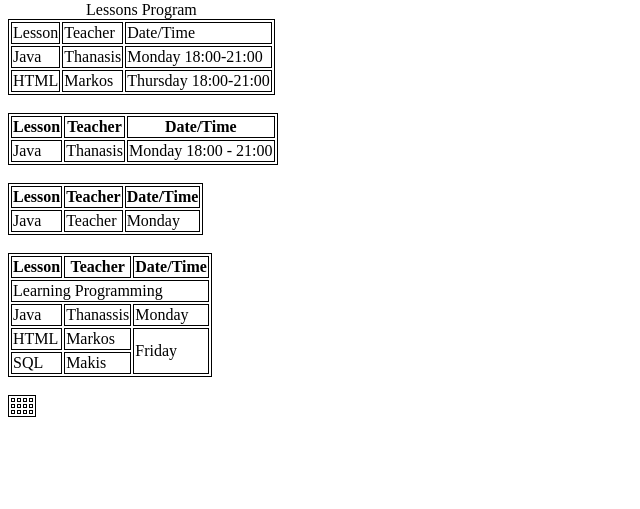
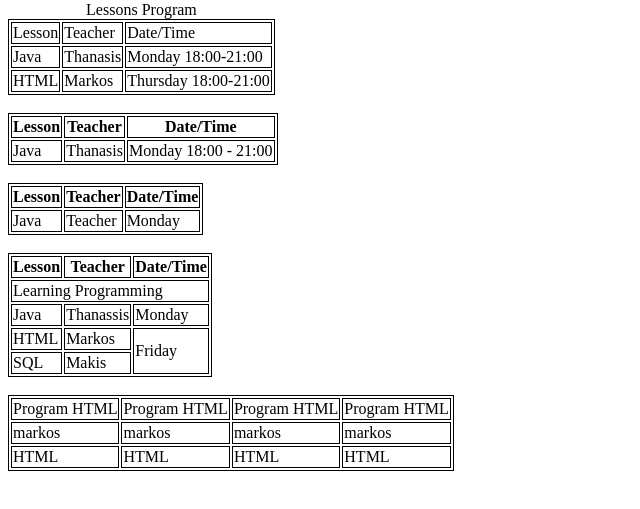
Before and after one commit to testhypo/CodingFactory9-web, a plain HTML site: page ch1/tables.html in a window 1280 px wide. Shown: the part 79-588 px from the top of the page, without its empty margins (0-640 px from the left). Drawn offline with Linux system fonts and the light colour scheme.

Commit message:
chore: add some data to table

```diff
--- a/ch1/tables.html
+++ b/ch1/tables.html
@@ -104,24 +104,28 @@
     <!-- table>tr*3>td*4 -->
     <table>
         <tr>
-            <td></td>
-            <td></td>
-            <td></td>
-            <td></td>
+            <td>Program HTML</td>
+            <td>Program HTML</td>
+            <td>Program HTML</td>
+            <td>Program HTML</td>
         </tr>
         <tr>
-            <td></td>
-            <td></td>
-            <td></td>
-            <td></td>
+            <td>markos</td>
+            <td>markos</td>
+            <td>markos</td>
+            <td>markos</td>
         </tr>
         <tr>
-            <td></td>
-            <td></td>
-            <td></td>
-            <td></td>
+            <td>HTML</td>
+            <td>HTML</td>
+            <td>HTML</td>
+            <td>HTML</td>
         </tr>
     </table>
 
+    <!-- Select multiple lines
+    1. alt + mouse click
+    2. ctrl + alt + down arrow -->
+
 </body>
 </html>
```
